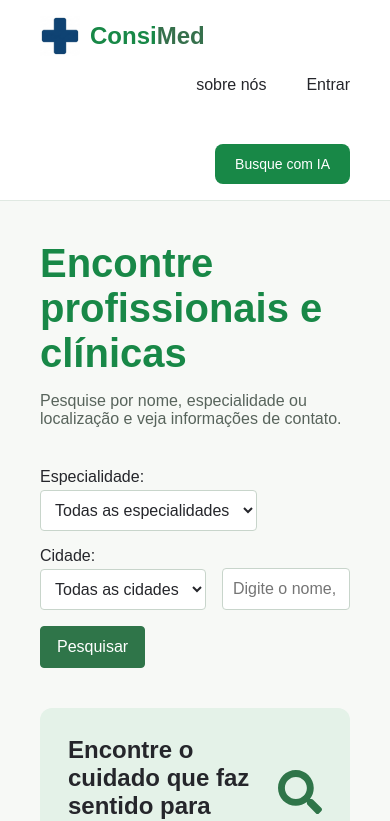
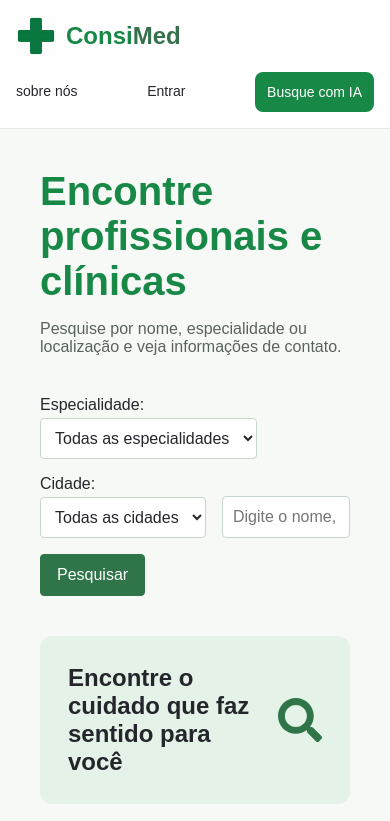
Before and after one commit to DanielTMzz/ConsiMed, a React (Vite) app in the folder ConsiMed/: page / in a window 390 px wide. Shown: the top 821 px of the page. Built offline with nearby package versions, Linux system fonts and the light colour scheme.

Commit message:
fix: ajuste header mobile Alteração de logo

```diff
--- a/ConsiMed/index.html
+++ b/ConsiMed/index.html
@@ -1,13 +1,16 @@
 <!doctype html>
 <html lang="pt-BR">
+
 <head>
   <meta charset="UTF-8" />
-    <link rel="icon" type="image/svg+xml" href="/src/assets/logo.png" />
+  <link rel="icon" type="image/svg+xml" href="/src/assets/logo-verde.png" />
   <meta name="viewport" content="width=device-width, initial-scale=1.0" />
   <title>ConsiMed</title>
 </head>
+
 <body>
   <div id="root"></div>
   <script type="module" src="/src/main.jsx"></script>
 </body>
+
 </html>
--- a/ConsiMed/src/components/Header/Header.css
+++ b/ConsiMed/src/components/Header/Header.css
@@ -11,7 +11,7 @@
 /* Alinha a marca e os links na mesma linha. */
 .conteudoCabecalho {
   display: flex;
-  align-items: end;
+  align-items: center;
   gap: 48px;
   width: 100%;
   max-width: 1200px;
@@ -52,7 +52,8 @@
   justify-content: end;
   flex-wrap: wrap;
   gap: 40px;
-  width: 100%;
+  flex: 1;
+  min-width: 0;
 }
 
 .navegacaoCabecalho a {
@@ -61,6 +62,7 @@
   color: var(--cor-texto);
   font-size: 16px;
   text-decoration: none;
+  white-space: nowrap;
 }
 
 .navegacaoCabecalho a:hover,
@@ -76,12 +78,32 @@
 }
 
 .btnBusqueComIa{
-  background-color: var(--cor-primaria)
+  background-color: var(--cor-primaria);
+  white-space: nowrap;
 }
 
 @media (max-width: 760px) {
   .conteudoCabecalho {
-    flex-wrap: wrap;
-    gap: 12px 24px;
+    flex-direction: column;
+    align-items: stretch;
+    gap: 16px;
+    padding: 0 16px;
+  }
+
+  .linkInicio {
+    align-self: flex-start;
+  }
+
+  .navegacaoCabecalho {
+    justify-content: space-between;
+    gap: 12px;
+  }
+
+  .navegacaoCabecalho a {
+    font-size: 14px;
+  }
+
+  .btnBusqueComIa {
+    padding: 12px;
   }
 }
--- a/ConsiMed/src/components/Header/Header.jsx
+++ b/ConsiMed/src/components/Header/Header.jsx
@@ -1,5 +1,5 @@
 import { Link, NavLink, useNavigate } from 'react-router'
-import logoImg from '../../assets/logo.png'
+import logoImg from '../../assets/logo-verde.png'
 import Button from '../Button/Button'
 import './Header.css'
 
```
Also changed, not shown: ConsiMed/src/assets/logo-verde.png (added). Lines whose indentation alone changed are shown as unchanged.
